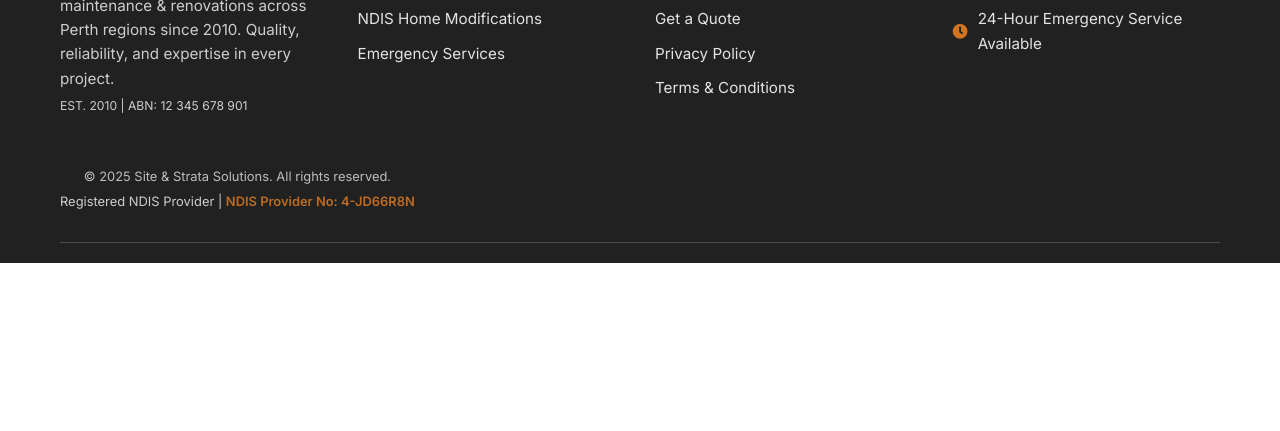
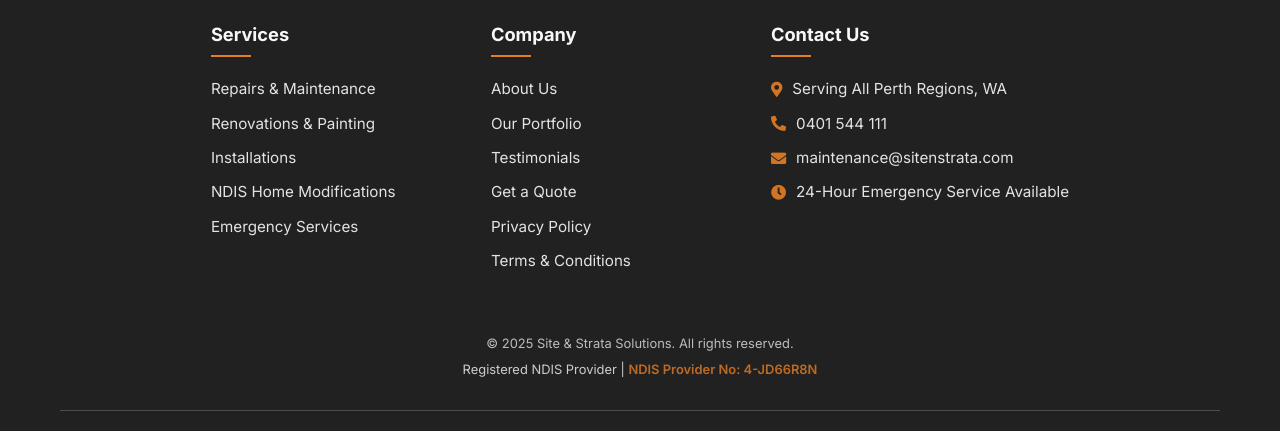
Before and after one commit to MinaShakir/sitestrata, a plain HTML site: page index.html in a window 1280 px wide. Shown: the part 8914-9345 px from the top of the page. Before the commit the page ends 9177 px from the top, so only its background shows below. Drawn offline with Linux system fonts and the light colour scheme.

Commit message:
Update style.css

```diff
--- a/style.css
+++ b/style.css
@@ -425,7 +425,6 @@ section {
     box-shadow: 0 2px 8px rgba(0,0,0,0.1);
 }
 
-/* !!! MODIFICATION START - Walkway Gallery Image Width for DESKTOP !!! */
 .walkway-gallery {
     display: flex;
     justify-content: center;
@@ -440,7 +439,6 @@ section {
     border-radius: 8px;
     box-shadow: 0 2px 8px rgba(0,0,0,0.1);
 }
-/* !!! MODIFICATION END !!! */
 
 .cta-bottom-portfolio {
     margin-top: 50px;
@@ -577,16 +575,19 @@ section {
 
 .footer-content {
     display: flex;
-    justify-content: space-between;
+    justify-content: center; /* Centers content horizontally */
     flex-wrap: wrap;
     gap: 30px;
     padding-bottom: 30px;
     border-bottom: 1px solid rgba(255, 255, 255, 0.2); /* Subtle light border for dark background */
+    max-width: var(--max-width); /* Constrain width to align with main content */
+    margin: 0 auto; /* Center the footer content block itself */
 }
 
 .footer-column {
-    flex: 1;
     min-width: 250px;
+    /* Optional: If you want content *within* each column centered on desktop: */
+    /* text-align: center; */
 }
 
 .footer-column .logo-footer {
@@ -594,6 +595,8 @@ section {
     align-items: center; /* Ensures vertical alignment of footer logo image and text */
     gap: 10px;
     margin-bottom: 20px;
+    /* If parent .footer-column has text-align: center, also apply justify-content to center logo */
+    /* justify-content: center; */
 }
 .footer-column .logo-footer img {
     height: 50px;
@@ -622,6 +625,8 @@ section {
     position: relative;
     padding-bottom: 8px;
     color: var(--text-light); /* Footer headings are light */
+    /* If parent .footer-column has text-align: center, also center this heading */
+    /* text-align: center; */
 }
 
 .footer-column h4::after {
@@ -632,6 +637,9 @@ section {
     width: 40px;
     height: 2px;
     background-color: var(--secondary-color);
+    /* If parent .footer-column has text-align: center, also center the underline */
+    /* left: 50%; */
+    /* transform: translateX(-50%); */
 }
 
 .footer-column ul li {
@@ -658,6 +666,8 @@ section {
     gap: 10px;
     margin-bottom: 10px;
     opacity: 0.9;
+    /* If parent .footer-column has text-align: center, also center this */
+    /* justify-content: center; */
 }
 
 .contact-info-footer p .fas {
@@ -672,6 +682,8 @@ section {
     margin-top: 20px;
     display: flex;
     gap: 15px;
+    /* If parent .footer-column has text-align: center, also center this */
+    /* justify-content: center; */
 }
 
 .social-links a {
@@ -774,7 +786,6 @@ section {
     .image-pair-gallery img {
         width: 45%; /* Adjusted to be slightly smaller for tablets */
     }
-    /* !!! No change here for walkway images, as the desktop rule handles it, and mobile is separate !!! */
     h2 { /* Adjust main section headings */
         font-size: 2.2em;
     }
@@ -959,17 +970,14 @@ section {
         left: 0; /* Keep underline left-aligned within the card */
         transform: translateX(0);
     }
-    /* Images for side-by-side on mobile - NO CHANGE TO THESE MOBILE RULES */
+    /* Images for side-by-side on mobile */
     .image-pair-gallery {
-        /* Removed flex-direction: column; and align-items: center; to allow side-by-side */
         gap: 15px; /* Keep reduced gap */
     }
     .image-pair-gallery img {
         width: 48%; /* Adjusted width for two images side-by-side on mobile */
     }
     .walkway-gallery {
-        /* Ensuring it allows side-by-side as well */
-        /* Removed flex-direction: column; and align-items: center; if they were ever here */
         gap: 15px; /* Keep reduced gap */
     }
     .walkway-gallery img.project-img {
@@ -1085,7 +1093,7 @@ section {
     h3 {
         font-size: 1.1em;
     }
-    /* Images for side-by-side on very small mobile screens - NO CHANGE TO THESE MOBILE RULES */
+    /* Images for side-by-side on very small mobile screens */
     .image-pair-gallery img {
         width: 48%; /* Keep side-by-side on very small screens */
     }
```
